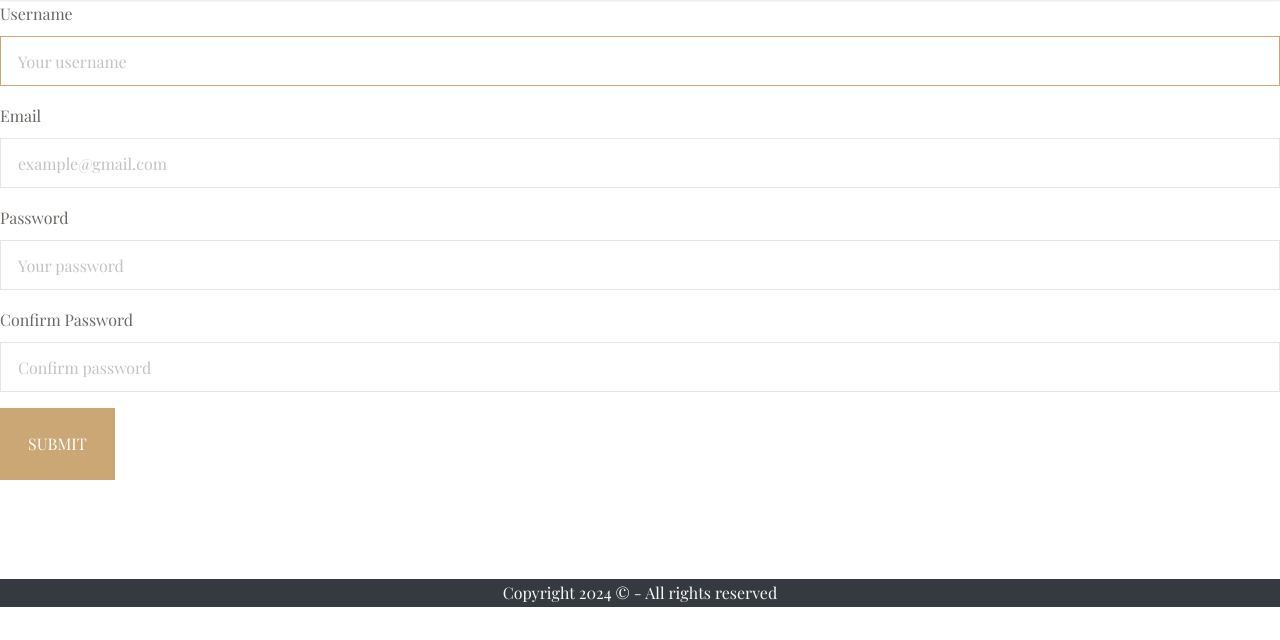
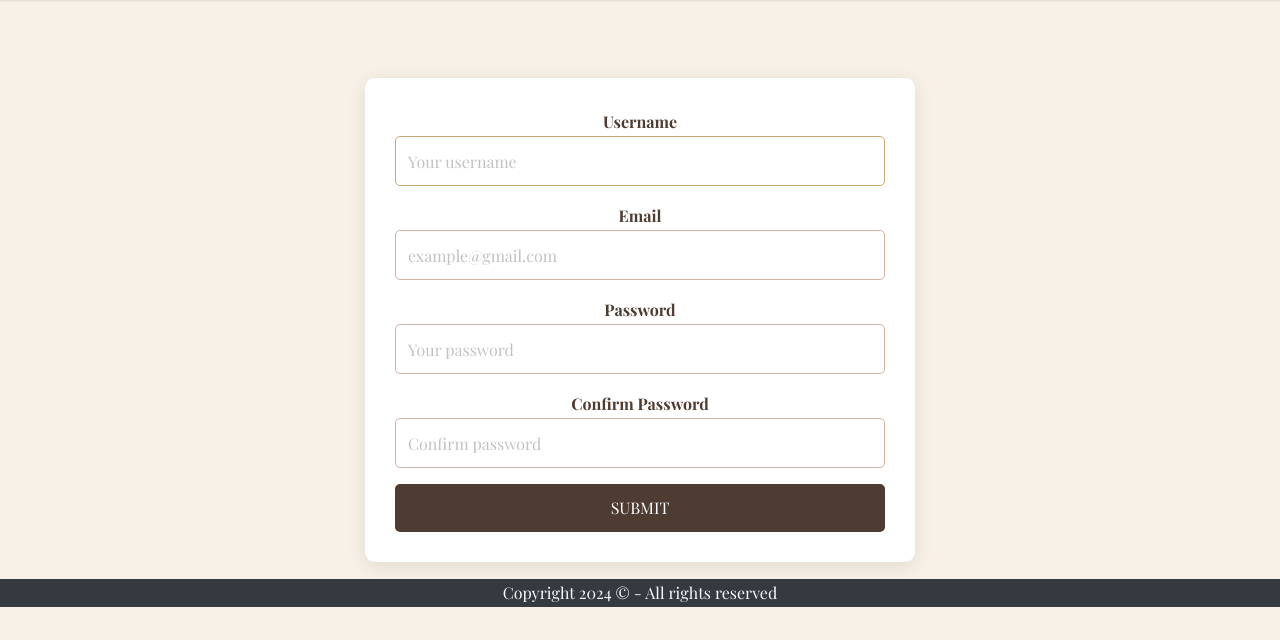
Before and after one commit to gokulsona/LAW-MANAGEMENT-SYSTEM, a Django app: page /login/ in a window 1280 px wide. Shown: the part 193-833 px from the top of the page. Before the commit the page ends 800 px from the top, so only its background shows below. Run offline with Django 5.2, Linux system fonts and the light colour scheme; some libraries are stand-ins or nearby versions; some web fonts are replaced.

Commit message:
Register and Login Page Template Updated

```diff
--- a/login/forms.py
+++ b/login/forms.py
@@ -32,10 +32,10 @@ class LoginForm(AuthenticationForm):
 
     username = forms.CharField(widget=forms.TextInput(attrs={
         'placeholder':'Your username',
-        'class':'w-full py-4 px-6 rounded-xl'
+
     }))
 
     password = forms.CharField(widget=forms.PasswordInput(attrs={
         'placeholder':'Your password',
-        'class':'w-full py-4 px-6 rounded-xl'
+
     }))
--- a/templates/register.html
+++ b/templates/register.html
@@ -2,49 +2,115 @@
 
 {% load static %}
 
-{% block title %}Law | Register{% endblock  %}
+{% block title %}Law | Register{% endblock %}
 
 {% block content %}
+<style>
+    .registration-container {
+        display: flex;
+        justify-content: center; /* Center horizontally */
+        align-items: center; /* Center vertically */
+        height: 80vh; /* Full viewport height */
+        background-color: #f8f1e7; /* Light coffee background */
+    }
 
+    .form-wrapper {
+        background-color: white;
+        border-radius: 10px;
+        box-shadow: 0 4px 20px rgba(0, 0, 0, 0.1);
+        padding: 30px;
+        width: 550px; /* Fixed width for the form */
+        text-align: center; /* Center text in the container */
+    }
 
-<div class="w-1/2 p-6 my-6 mx-auto bg-gray-100 rounded-xl">
+    .mb-3 {
+        margin-bottom: 20px; /* Space between fields */
+    }
 
+    label {
+        display: block; /* Ensure labels take full width */
+        font-weight: bold; /* Bold labels */
+        color:#4e3b31; /* Dark coffee color  #4e3b31 */
+    }
 
+    input[type="text"],
+    input[type="email"],
+    input[type="password"] {
+        width: 100%; /* Full width */
+        padding: 12px;
+        border: 1px solid #d1b2a1; /* Light coffee border */
+        border-radius: 5px;
+        transition: border-color 0.3s;
+        box-sizing: border-box; /* Ensures padding is included in width */
+    }
 
-    <form  method="post" action=".">
+    input:focus {
+        border-color: #7b5c4a; /* Darker coffee color on focus */
+        outline: none; /* Remove outline */
+    }
+
+    button {
+        background-color:  #4e3b31; /* Dark coffee button #7b5c4a */
+        color: white;
+        padding: 12px;
+        border: none;
+        border-radius: 5px;
+        cursor: pointer;
+        width: 100%; /* Full width */
+        font-size: 16px;
+        transition: background-color 0.3s;
+    }
+
+    button:hover {
+        background-color: #211610; /* Even darker coffee color on hover */
+    }
+
+    .error-container {
+        background-color: #f8d7da; /* Light red background for errors */
+        color: #721c24; /* Dark red text */
+        padding: 10px;
+        border-radius: 5px;
+        margin-bottom: 20px; /* Space below the error container */
+    }
+</style>
+
+<div class="registration-container">
+    <div class="form-wrapper">
+        <form method="post" action=".">
             {% csrf_token %}
 
             <div class="mb-3">
-           <label  class="inline-block mb-2">Username</label> <br>
+               <label for="username">Username</label>
                {{ form.username }}
             </div>
 
             <div class="mb-3">
-           <label  class="inline-block mb-2">Email</label><br>
+               <label for="email">Email</label>
                {{ form.email }}
             </div>
 
             <div class="mb-3">
-           <label  class="inline-block mb-2">Password</label><br>
+               <label for="password1">Password</label>
                {{ form.password1 }}
             </div>
 
             <div class="mb-3">
-           <label  class="inline-block mb-2">Confirm Password</label><br>
+               <label for="password2">Confirm Password</label>
                {{ form.password2 }}
             </div>
 
             {% if form.errors or form.non_field_errors %}
-            <div class="mb-3 p-6 bg-red-100 rounded-xl">
-                {% for field in forms  %}
+                <div class="error-container">
+                    {% for field in form %}
                         {{ field.errors }}
                     {% endfor %}
                     {{ form.non_field_errors }}
                 </div>
             {% endif %}
 
-        <button class="py-4 px-8 text-lg bg-teal-500 hover:bg-teal-700 rounded-xl text-white">Submit</button>
+            <button type="submit">Submit</button>
         </form>
+    </div>
 </div>
 
 {% endblock content %}
```
Also changed, not shown: templates/login.html (+86 -16 lines), db.sqlite3. Lines whose indentation alone changed are shown as unchanged.
